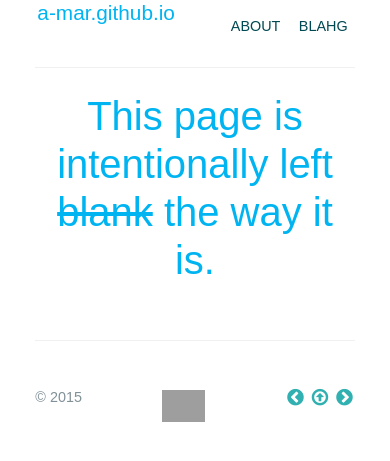
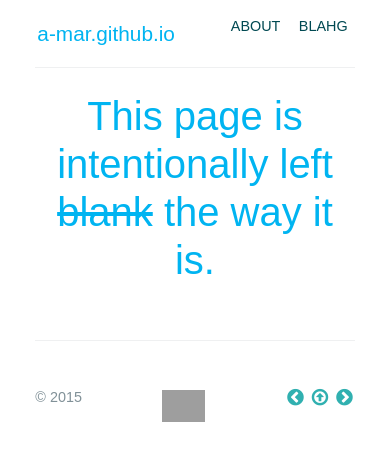
Before and after one commit to a-mar/a-mar.github.io, a Jekyll site: the page built from index.html, in a window 390 px wide. Shown: the top 461 px of the page. Built offline with Jekyll 4.4.1, drawn with Linux system fonts in a browser that asks for light colours; nearby versions of some CDN libraries; some web fonts are replaced; Markdown is read by kramdown in place of the engine named in the settings; grey boxes are pictures that could not be loaded.

Commit message:
Update main.css

```diff
--- a/stylesheets/main.css
+++ b/stylesheets/main.css
@@ -269,8 +269,7 @@ h6 {
   @media screen and (max-width: 42em) {
     #header-left a {
       font-size:1.3rem;
-      margin: auto;
-      padding: auto; } }
+      margin: 1em 0; } }
 
 /* Page header */
   @media screen and (min-width: 64em) {
```
